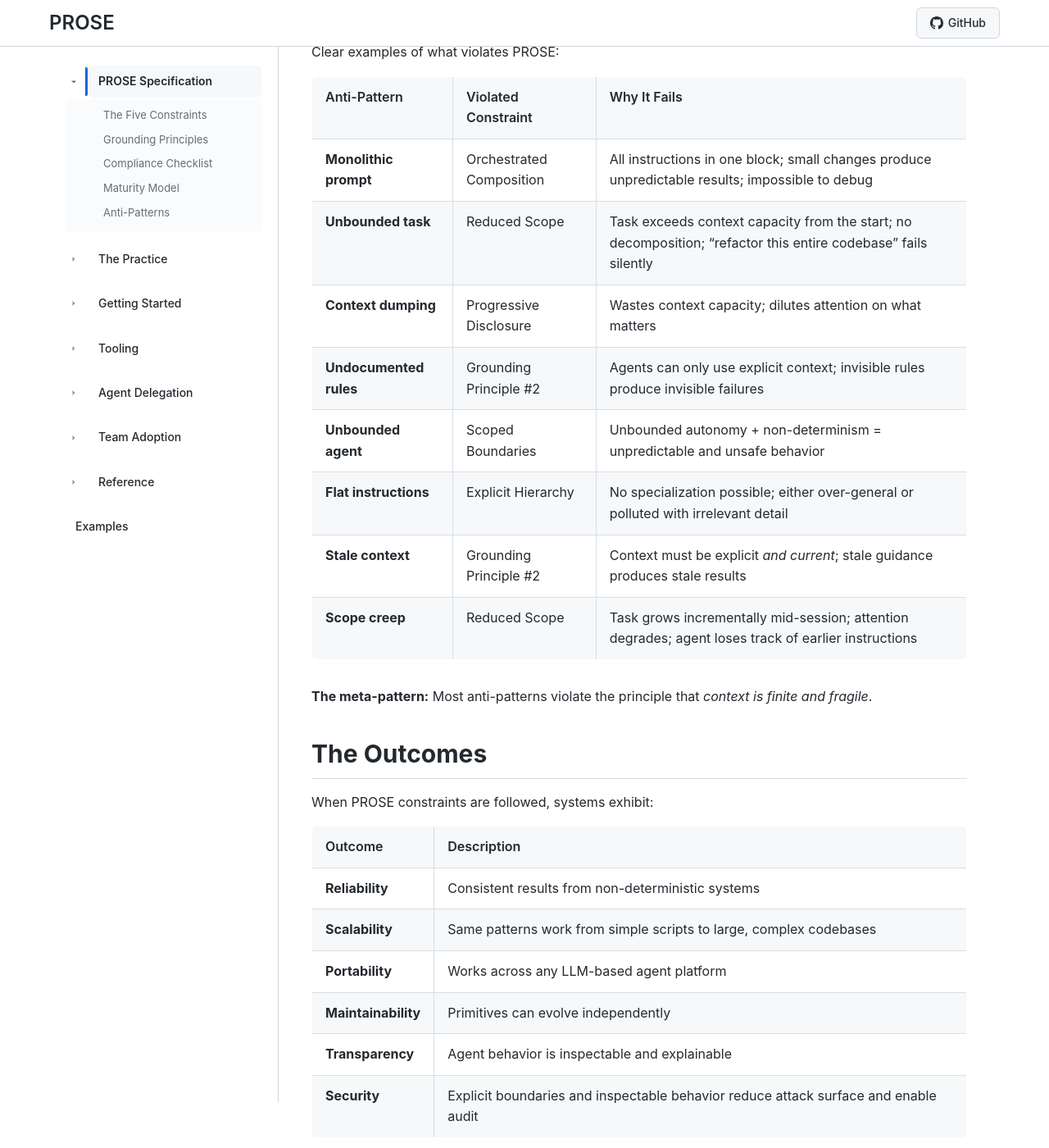
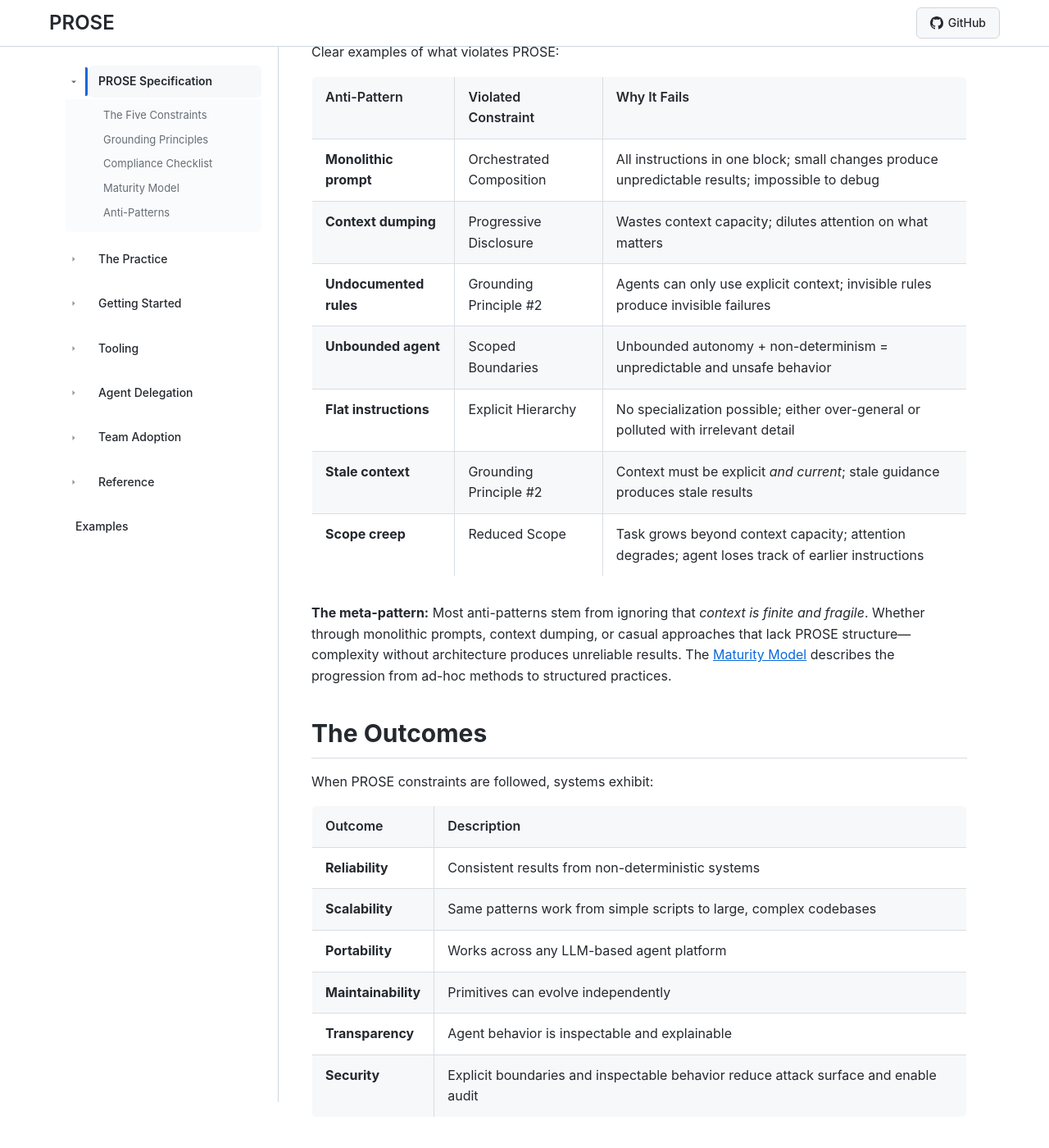
Before and after one commit to danielmeppiel/awesome-ai-native, a Jekyll site: the page built from docs/prose/index.md, in a window 1280 px wide and 1400 px high, scrolled down 8103 px. Shown: the whole window at 82% size. Built offline with Jekyll 4.4.1, drawn with Linux system fonts in a browser that asks for light colours.

Commit message:
Refine anti-patterns: remove fabricated entry, strengthen meta-pattern
- Remove 'Unbounded task' (redundant with maturity model + scope creep)
- Strengthen meta-pattern to acknowledge complexity-without-architecture
- Link to Maturity Model for progression guidance
- Keep 7 clean, distinct anti-patterns

```diff
--- a/docs/prose/index.md
+++ b/docs/prose/index.md
@@ -230,15 +230,14 @@ Clear examples of what violates PROSE:
 | Anti-Pattern | Violated Constraint | Why It Fails |
 |--------------|---------------------|--------------|
 | **Monolithic prompt** | Orchestrated Composition | All instructions in one block; small changes produce unpredictable results; impossible to debug |
-| **Unbounded task** | Reduced Scope | Task exceeds context capacity from the start; no decomposition; "refactor this entire codebase" fails silently |
 | **Context dumping** | Progressive Disclosure | Wastes context capacity; dilutes attention on what matters |
 | **Undocumented rules** | Grounding Principle #2 | Agents can only use explicit context; invisible rules produce invisible failures |
 | **Unbounded agent** | Scoped Boundaries | Unbounded autonomy + non-determinism = unpredictable and unsafe behavior |
 | **Flat instructions** | Explicit Hierarchy | No specialization possible; either over-general or polluted with irrelevant detail |
 | **Stale context** | Grounding Principle #2 | Context must be explicit *and current*; stale guidance produces stale results |
-| **Scope creep** | Reduced Scope | Task grows incrementally mid-session; attention degrades; agent loses track of earlier instructions |
+| **Scope creep** | Reduced Scope | Task grows beyond context capacity; attention degrades; agent loses track of earlier instructions |
 
-**The meta-pattern:** Most anti-patterns violate the principle that *context is finite and fragile*.
+**The meta-pattern:** Most anti-patterns stem from ignoring that *context is finite and fragile*. Whether through monolithic prompts, context dumping, or casual approaches that lack PROSE structure—complexity without architecture produces unreliable results. The [Maturity Model](#prose-maturity-model) describes the progression from ad-hoc methods to structured practices.
 
 ## The Outcomes
 
```
